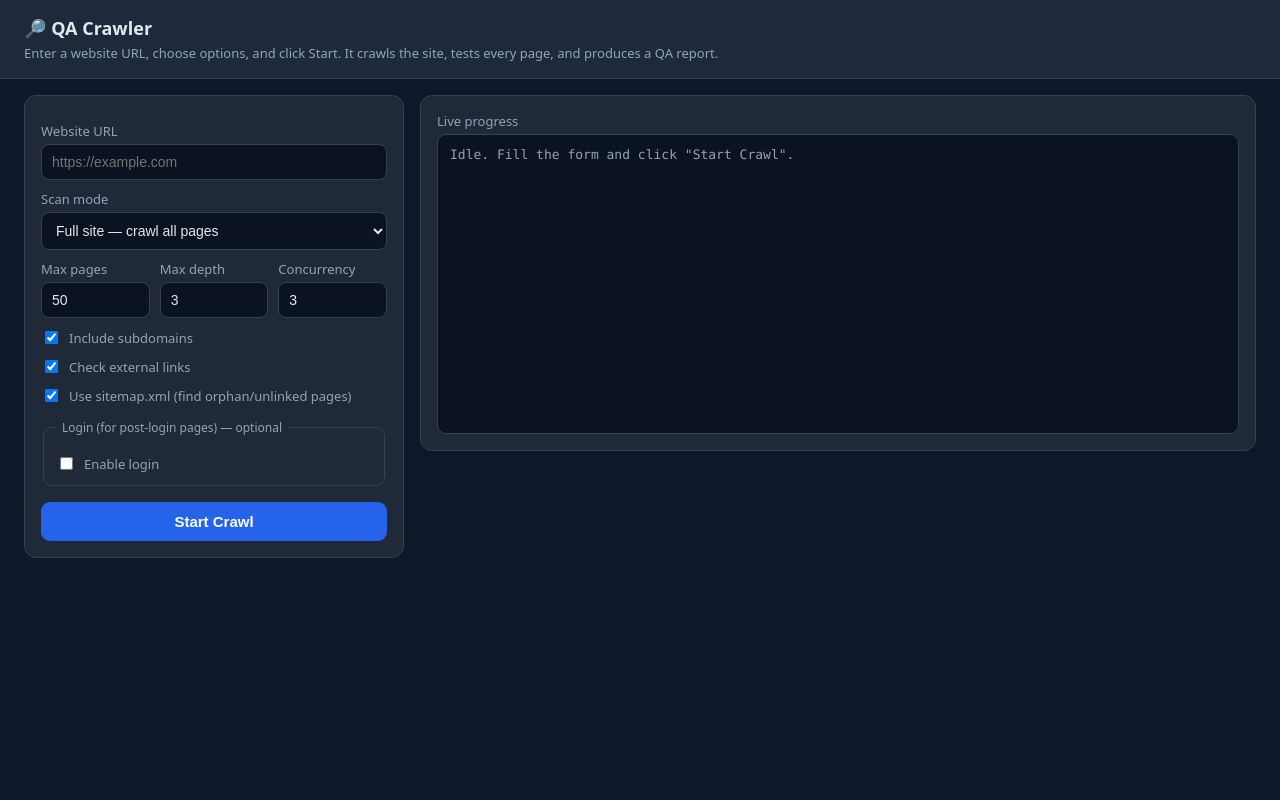
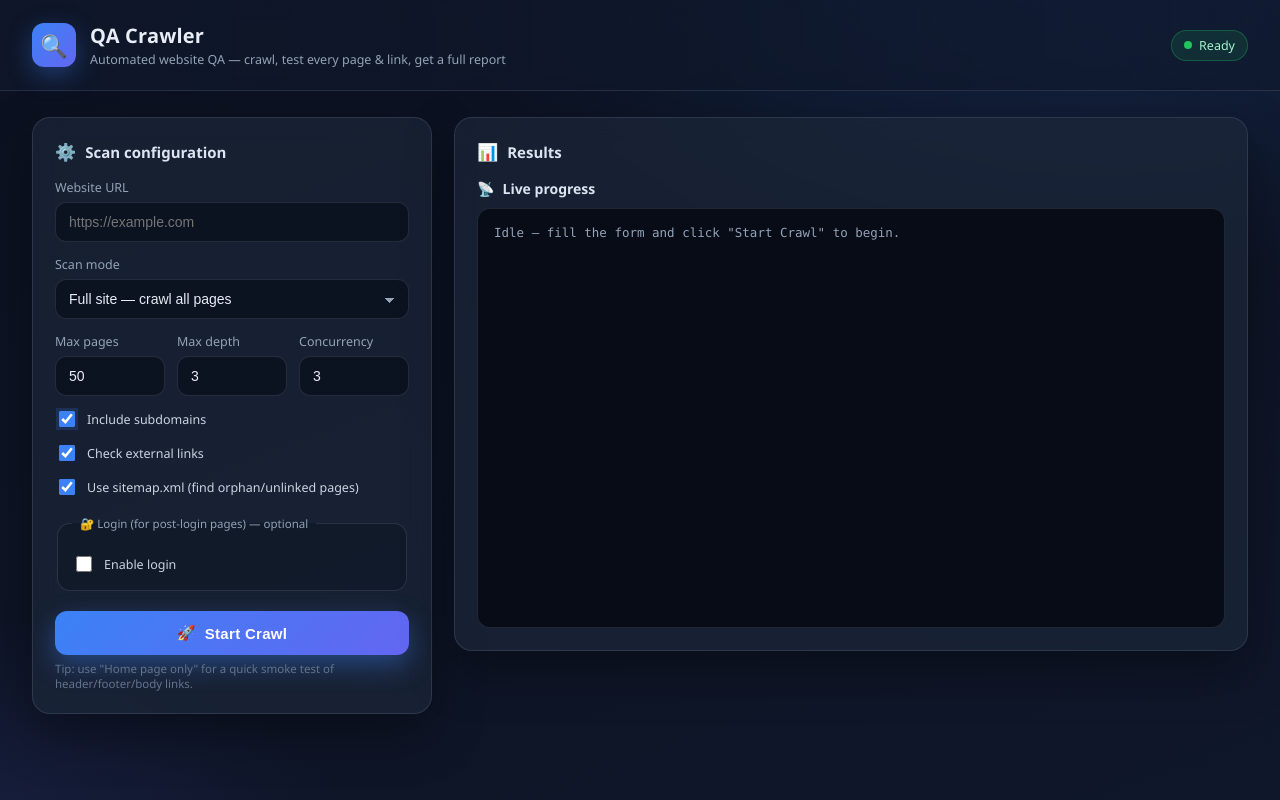
Before and after one commit to ManojKumar100288/crawler, a website: page public/index.html in a window 1280 px wide. Both pictures are taken after a click on the checkbox "Include subdomains". Drawn offline with Linux system fonts and the light colour scheme.

Commit message:
Redesign UI: modern dark theme with gradient background, glassmorphism cards, branded header, icon stat cards, animated spinner button

```diff
--- a/public/index.html
+++ b/public/index.html
@@ -3,58 +3,154 @@
 <head>
   <meta charset="utf-8" />
   <meta name="viewport" content="width=device-width, initial-scale=1" />
-  <title>QA Crawler</title>
+  <title>QA Crawler — Automated Website QA</title>
   <style>
-    :root { --bg:#0f172a; --panel:#111827; --card:#1f2937; --line:#334155; --txt:#e5e7eb; --muted:#94a3b8; --accent:#2563eb; --ok:#22c55e; --warn:#f59e0b; --err:#ef4444; }
+    :root {
+      --bg0:#0b1120; --bg1:#0f172a; --card:rgba(30,41,59,.65); --card-solid:#1e293b;
+      --line:rgba(148,163,184,.18); --txt:#e8edf6; --muted:#94a3b8; --muted2:#64748b;
+      --accent:#3b82f6; --accent2:#6366f1; --accent3:#06b6d4;
+      --ok:#22c55e; --warn:#f59e0b; --err:#ef4444; --info:#38bdf8; --purple:#a78bfa;
+      --field:#0b1220;
+    }
     * { box-sizing: border-box; }
-    body { margin:0; font-family: system-ui, "Segoe UI", Arial, sans-serif; background:var(--bg); color:var(--txt); }
-    header { background:#1e293b; padding:16px 24px; border-bottom:1px solid var(--line); }
-    header h1 { margin:0; font-size:18px; }
-    header p { margin:4px 0 0; color:var(--muted); font-size:13px; }
-    .wrap { display:grid; grid-template-columns: 380px 1fr; gap:16px; padding:16px 24px; align-items:start; }
-    @media (max-width: 900px){ .wrap{ grid-template-columns:1fr; } }
-    .card { background:var(--card); border:1px solid var(--line); border-radius:12px; padding:16px; }
-    label { display:block; font-size:13px; color:var(--muted); margin:10px 0 4px; }
-    input[type=text], input[type=number], input[type=password], input[type=url] {
-      width:100%; padding:9px 10px; border-radius:8px; border:1px solid var(--line); background:#0b1220; color:var(--txt); font-size:14px;
+    html, body { height: 100%; }
+    body {
+      margin:0; font-family:"Segoe UI", system-ui, -apple-system, Arial, sans-serif;
+      color:var(--txt); min-height:100vh;
+      background:
+        radial-gradient(1100px 600px at 85% -10%, rgba(59,130,246,.18), transparent 60%),
+        radial-gradient(900px 500px at -10% 110%, rgba(99,102,241,.16), transparent 55%),
+        linear-gradient(160deg, var(--bg0), var(--bg1));
+      background-attachment: fixed;
     }
-    .row { display:flex; gap:10px; }
+
+    /* Header */
+    header {
+      padding:22px 32px; display:flex; align-items:center; justify-content:space-between;
+      border-bottom:1px solid var(--line);
+      background:linear-gradient(90deg, rgba(15,23,42,.9), rgba(15,23,42,.55));
+      backdrop-filter: blur(8px); position:sticky; top:0; z-index:5;
+    }
+    .brand { display:flex; align-items:center; gap:14px; }
+    .logo {
+      width:44px; height:44px; border-radius:12px; display:grid; place-items:center;
+      font-size:22px; background:linear-gradient(135deg, var(--accent), var(--accent2));
+      box-shadow:0 8px 24px rgba(59,130,246,.35);
+    }
+    .brand h1 { margin:0; font-size:20px; letter-spacing:.2px; font-weight:700; }
+    .brand p { margin:2px 0 0; color:var(--muted); font-size:12.5px; }
+    .badge-live {
+      display:flex; align-items:center; gap:7px; font-size:12.5px; color:#a7f3d0;
+      background:rgba(34,197,94,.12); border:1px solid rgba(34,197,94,.3);
+      padding:6px 12px; border-radius:999px;
+    }
+    .dot { width:8px; height:8px; border-radius:50%; background:#22c55e; box-shadow:0 0 0 0 rgba(34,197,94,.6); animation:pulse 2s infinite; }
+    @keyframes pulse { 0%{box-shadow:0 0 0 0 rgba(34,197,94,.5);} 70%{box-shadow:0 0 0 7px rgba(34,197,94,0);} 100%{box-shadow:0 0 0 0 rgba(34,197,94,0);} }
+
+    .wrap { display:grid; grid-template-columns: 400px 1fr; gap:22px; padding:26px 32px; align-items:start; max-width:1400px; margin:0 auto; }
+    @media (max-width: 920px){ .wrap{ grid-template-columns:1fr; } }
+
+    .card {
+      background:var(--card); border:1px solid var(--line); border-radius:18px; padding:22px;
+      backdrop-filter: blur(12px); box-shadow:0 20px 50px rgba(0,0,0,.35);
+    }
+    .card-title { display:flex; align-items:center; gap:9px; font-size:15px; font-weight:600; margin:0 0 16px; color:#dbe4f0; }
+    .card-title .ic { font-size:17px; }
+
+    label { display:block; font-size:12.5px; color:var(--muted); margin:14px 0 6px; font-weight:500; }
+    label:first-of-type { margin-top:0; }
+    input[type=text], input[type=number], input[type=password], input[type=url], select {
+      width:100%; padding:11px 13px; border-radius:11px; border:1px solid var(--line);
+      background:var(--field); color:var(--txt); font-size:14px; transition:border-color .15s, box-shadow .15s;
+      outline:none;
+    }
+    input:focus, select:focus { border-color:var(--accent); box-shadow:0 0 0 3px rgba(59,130,246,.18); }
+    select { cursor:pointer; appearance:none;
+      background-image:linear-gradient(45deg, transparent 50%, var(--muted) 50%), linear-gradient(135deg, var(--muted) 50%, transparent 50%);
+      background-position:calc(100% - 18px) 18px, calc(100% - 13px) 18px; background-size:5px 5px, 5px 5px; background-repeat:no-repeat;
+    }
+    .row { display:flex; gap:12px; }
     .row > div { flex:1; }
-    .check { display:flex; align-items:center; gap:8px; margin-top:10px; font-size:14px; color:var(--txt); }
-    button { margin-top:16px; width:100%; padding:11px; border:0; border-radius:9px; background:var(--accent); color:#fff; font-size:15px; font-weight:600; cursor:pointer; }
-    button:disabled { opacity:.6; cursor:not-allowed; }
-    fieldset { border:1px solid var(--line); border-radius:9px; margin-top:14px; padding:8px 12px 12px; }
-    legend { color:var(--muted); font-size:12px; padding:0 6px; }
-    .log { background:#0b1220; border:1px solid var(--line); border-radius:9px; padding:12px; height:300px; overflow:auto; font-family: ui-monospace, Consolas, monospace; font-size:12.5px; white-space:pre-wrap; }
-    .cards { display:flex; gap:10px; flex-wrap:wrap; margin-bottom:12px; }
-    .stat { background:#0b1220; border:1px solid var(--line); border-radius:9px; padding:10px 14px; min-width:110px; }
-    .stat b { display:block; font-size:22px; }
-    .stat span { color:var(--muted); font-size:12px; }
-    a.btnlink { display:inline-block; margin-top:12px; margin-right:10px; padding:9px 14px; background:#0b1220; border:1px solid var(--line); border-radius:8px; color:var(--txt); text-decoration:none; font-size:14px; }
-    a.btnlink:hover { border-color: var(--accent); }
-    .muted { color: var(--muted); font-size: 13px; }
+
+    .check { display:flex; align-items:center; gap:9px; margin-top:12px; font-size:13.5px; color:#cbd5e1; cursor:pointer; }
+    .check input { width:16px; height:16px; accent-color:var(--accent); cursor:pointer; }
+    .check label { margin:0; color:#cbd5e1; cursor:pointer; }
+
+    fieldset { border:1px solid var(--line); border-radius:13px; margin-top:18px; padding:10px 14px 15px; background:rgba(11,18,32,.4); }
+    legend { color:var(--muted); font-size:11.5px; padding:0 8px; font-weight:500; }
+
+    .btn-primary {
+      margin-top:20px; width:100%; padding:13px; border:0; border-radius:12px; cursor:pointer;
+      background:linear-gradient(135deg, var(--accent), var(--accent2));
+      color:#fff; font-size:15px; font-weight:600; letter-spacing:.3px;
+      box-shadow:0 10px 26px rgba(59,130,246,.4); transition:transform .12s, box-shadow .12s, opacity .12s;
+      display:flex; align-items:center; justify-content:center; gap:9px;
+    }
+    .btn-primary:hover:not(:disabled) { transform:translateY(-1px); box-shadow:0 14px 32px rgba(59,130,246,.5); }
+    .btn-primary:active:not(:disabled) { transform:translateY(0); }
+    .btn-primary:disabled { opacity:.65; cursor:not-allowed; }
+    .spinner { width:16px; height:16px; border:2px solid rgba(255,255,255,.4); border-top-color:#fff; border-radius:50%; animation:spin .7s linear infinite; }
+    @keyframes spin { to { transform:rotate(360deg); } }
+
+    /* Stat cards */
+    .cards { display:grid; grid-template-columns:repeat(auto-fill, minmax(130px, 1fr)); gap:12px; margin-bottom:18px; }
+    .stat {
+      position:relative; background:linear-gradient(160deg, rgba(15,23,42,.9), rgba(30,41,59,.6));
+      border:1px solid var(--line); border-radius:14px; padding:14px 16px; overflow:hidden;
+    }
+    .stat::before { content:""; position:absolute; left:0; top:0; bottom:0; width:4px; background:var(--sc, var(--accent)); }
+    .stat b { display:block; font-size:26px; font-weight:700; line-height:1.1; color:var(--sc, #e5e7eb); }
+    .stat span { color:var(--muted); font-size:11.5px; display:block; margin-top:3px; }
+
+    .report-links { display:flex; gap:12px; flex-wrap:wrap; margin:4px 0 10px; }
+    a.btnlink {
+      display:inline-flex; align-items:center; gap:8px; padding:10px 16px;
+      background:rgba(11,18,32,.7); border:1px solid var(--line); border-radius:11px;
+      color:var(--txt); text-decoration:none; font-size:13.5px; font-weight:500; transition:all .15s;
+    }
+    a.btnlink:hover { border-color:var(--accent); background:rgba(59,130,246,.12); transform:translateY(-1px); }
+
+    .log-head { display:flex; align-items:center; justify-content:space-between; margin:4px 0 10px; }
+    .log-head .lbl { display:flex; align-items:center; gap:8px; font-size:14px; font-weight:600; color:#dbe4f0; }
+    .log {
+      background:#070c17; border:1px solid var(--line); border-radius:13px; padding:14px 16px;
+      height:420px; overflow:auto; font-family:ui-monospace, "Cascadia Code", Consolas, monospace;
+      font-size:12.5px; line-height:1.65; white-space:pre-wrap; word-break:break-all;
+    }
+    .log::-webkit-scrollbar { width:9px; } .log::-webkit-scrollbar-thumb { background:#1e293b; border-radius:9px; }
+    .muted { color: var(--muted); }
     .hidden { display:none; }
+    .auth-line { color:var(--muted); font-size:13px; margin-top:6px; }
+    .hint { color:var(--muted2); font-size:11.5px; margin-top:6px; }
   </style>
 </head>
 <body>
   <header>
-    <h1>🔎 QA Crawler</h1>
-    <p>Enter a website URL, choose options, and click Start. It crawls the site, tests every page, and produces a QA report.</p>
+    <div class="brand">
+      <div class="logo">🔍</div>
+      <div>
+        <h1>QA Crawler</h1>
+        <p>Automated website QA — crawl, test every page &amp; link, get a full report</p>
+      </div>
+    </div>
+    <div class="badge-live"><span class="dot"></span> Ready</div>
   </header>
 
   <div class="wrap">
     <!-- Left: form -->
     <div class="card">
+      <h3 class="card-title"><span class="ic">⚙️</span> Scan configuration</h3>
+
       <label for="baseUrl">Website URL</label>
       <input id="baseUrl" type="url" placeholder="https://example.com" />
 
       <label for="scanMode">Scan mode</label>
-      <select id="scanMode" style="width:100%; padding:9px 10px; border-radius:8px; border:1px solid var(--line); background:#0b1220; color:var(--txt); font-size:14px;">
+      <select id="scanMode">
         <option value="full">Full site — crawl all pages</option>
         <option value="homeAllLinks">Home page only — check ALL links (header + footer + body)</option>
       </select>
 
-      <div class="row">
+      <div class="row" style="margin-top:14px;">
         <div>
           <label for="maxPages">Max pages</label>
           <input id="maxPages" type="number" value="50" min="1" />
@@ -69,13 +165,13 @@
         </div>
       </div>
 
-      <div class="check"><input id="includeSubdomains" type="checkbox" /> <label for="includeSubdomains" style="margin:0">Include subdomains</label></div>
-      <div class="check"><input id="checkExternalLinks" type="checkbox" checked /> <label for="checkExternalLinks" style="margin:0">Check external links</label></div>
-      <div class="check"><input id="useSitemap" type="checkbox" checked /> <label for="useSitemap" style="margin:0">Use sitemap.xml (find orphan/unlinked pages)</label></div>
+      <div class="check"><input id="includeSubdomains" type="checkbox" /> <label for="includeSubdomains">Include subdomains</label></div>
+      <div class="check"><input id="checkExternalLinks" type="checkbox" checked /> <label for="checkExternalLinks">Check external links</label></div>
+      <div class="check"><input id="useSitemap" type="checkbox" checked /> <label for="useSitemap">Use sitemap.xml (find orphan/unlinked pages)</label></div>
 
       <fieldset>
-        <legend>Login (for post-login pages) — optional</legend>
-        <div class="check"><input id="loginEnabled" type="checkbox" /> <label for="loginEnabled" style="margin:0">Enable login</label></div>
+        <legend>🔐 Login (for post-login pages) — optional</legend>
+        <div class="check"><input id="loginEnabled" type="checkbox" /> <label for="loginEnabled">Enable login</label></div>
         <div id="loginFields" class="hidden">
           <label for="loginUrl">Login page URL</label>
           <input id="loginUrl" type="url" placeholder="https://example.com/login" />
@@ -112,18 +208,24 @@
         </div>
       </fieldset>
 
-      <button id="startBtn">Start Crawl</button>
+      <button id="startBtn" class="btn-primary"><span class="ic">🚀</span> Start Crawl</button>
+      <div class="hint">Tip: use "Home page only" for a quick smoke test of header/footer/body links.</div>
     </div>
 
     <!-- Right: results -->
     <div class="card">
+      <h3 class="card-title"><span class="ic">📊</span> Results</h3>
+
       <div id="summary" class="hidden">
         <div class="cards" id="statCards"></div>
-        <div id="reportLinks"></div>
-        <div id="authLine" class="muted"></div>
+        <div class="report-links" id="reportLinks"></div>
+        <div id="authLine" class="auth-line"></div>
       </div>
-      <label style="margin-top:0">Live progress</label>
-      <div id="log" class="log muted">Idle. Fill the form and click "Start Crawl".</div>
+
+      <div class="log-head">
+        <span class="lbl"><span>📡</span> Live progress</span>
+      </div>
+      <div id="log" class="log muted">Idle — fill the form and click "Start Crawl" to begin.</div>
     </div>
   </div>
 
```
Also changed, not shown: public/app.js (+21 -17 lines).
